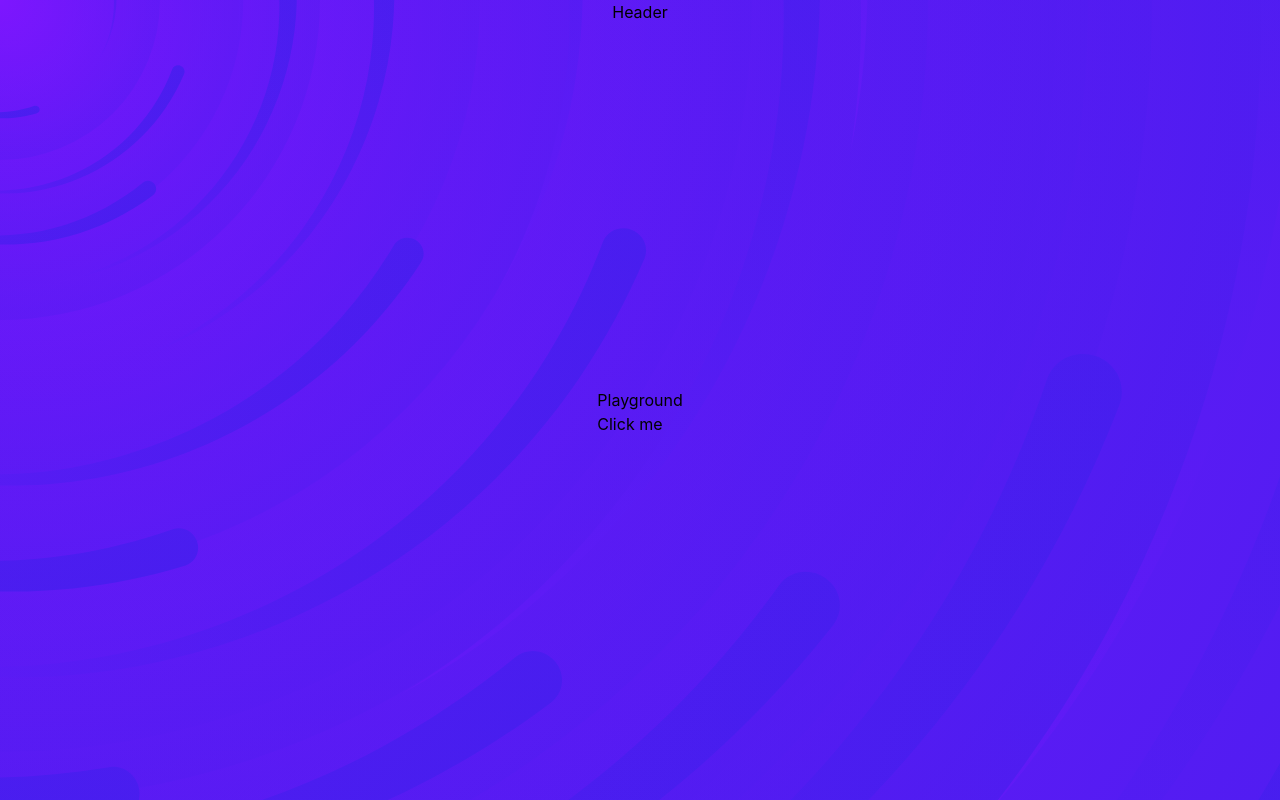
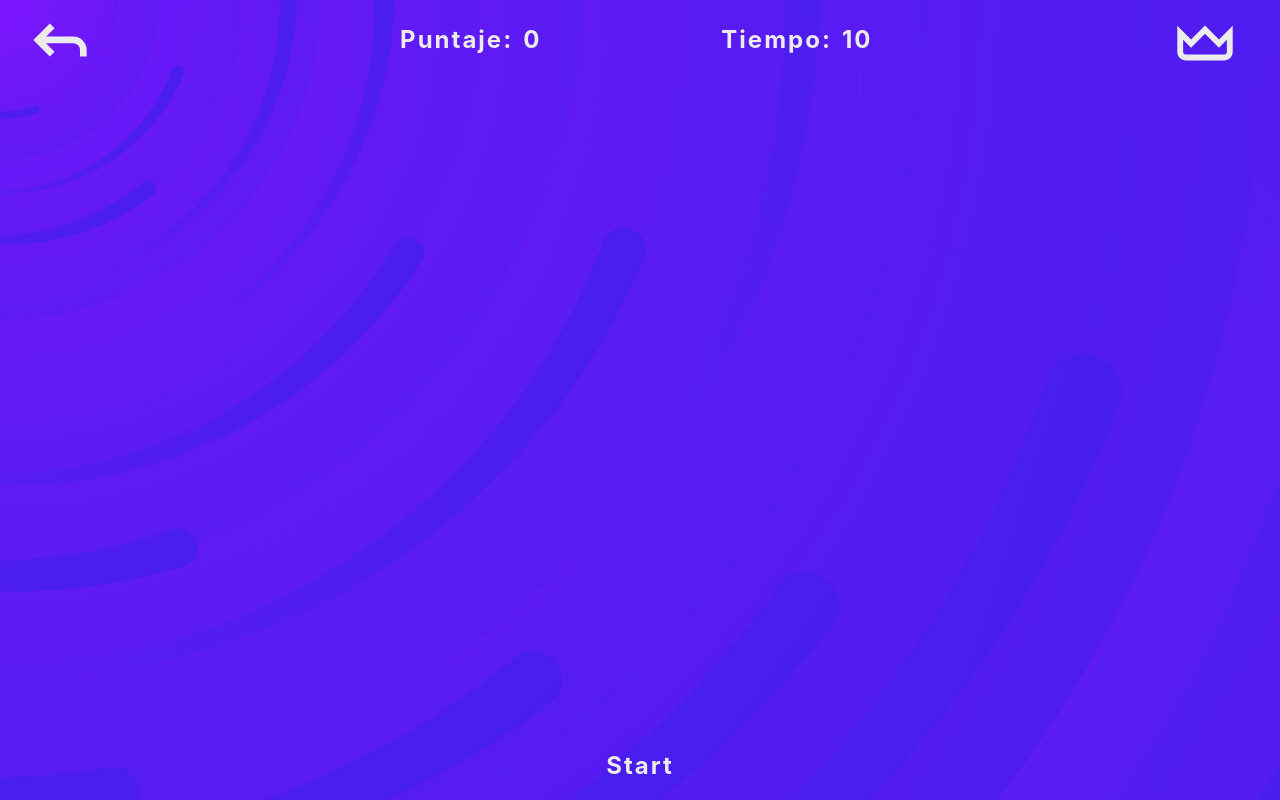
Before and after one commit to SanchezEnzo/Aiming, a React (Vite) app: page /game in a window 1280 px wide. Built offline with nearby package versions, Linux system fonts and the light colour scheme.

Commit message:
Updating game

```diff
--- /dev/null
+++ b/src/components/game/Ball.tsx
@@ -0,0 +1,22 @@
+import { STATES } from '../constants/states'
+import { BallIcon } from './Icons'
+
+export function Ball({ state, handleClick, position }) {
+  return (
+    <main className='relative w-[90%] h-4/5'>
+      {state === STATES.GAMING && (
+        <figure
+          onClick={handleClick}
+          className='absolute z-30 w-[50px] h-[50px] bg-[#ebebeb] rounded-full cursor-pointer border-[0.5px] border-solid border-black'
+          style={{
+            top: position.positionX,
+            left: position.positionY,
+            boxShadow: '0px 2px 8px 0px rgba(99, 99, 99, 0.2) '
+          }}
+        >
+          <BallIcon />
+        </figure>
+      )}
+    </main>
+  )
+}
--- a/src/components/game/Footer.tsx
+++ b/src/components/game/Footer.tsx
@@ -1,3 +1,9 @@
 export function Footer() {
-  return <footer></footer>
+  return (
+    <footer>
+      <button className='bg-transparent border-none cursor-pointer text-[1.5rem] mb-[2vh]  tracking-[2px] font-bold z-20 hover:text-white'>
+        Start
+      </button>
+    </footer>
+  )
 }
--- a/src/components/game/Header.tsx
+++ b/src/components/game/Header.tsx
@@ -1,7 +1,26 @@
+import { Link } from 'react-router-dom'
+import { CrownIcon, ReturnIcon } from '../icons'
+
 export function Header() {
   return (
-    <div>
-      <h1>Header</h1>
-    </div>
+    <header className='flex justify-around items-center w-2/4 h-[10%]  tracking-[2px] text-[1.5rem] font-bold'>
+      <div className='flex items-center'>
+        {/* <span>{language === 'English' ? 'Score' : 'Puntaje'}: </span>{' '} */}
+        <span>Puntaje: </span> <span className='block p-2.5 w-12'>{0}</span>
+      </div>
+      <div className='flex items-center'>
+        {/* <span>{language === 'English' ? 'Time' : 'Tiempo'}: </span> */}
+        <span>Tiempo: </span>
+        <span className='block p-2.5 w-12'>{10}</span>
+      </div>
+      <section className='absolute w-full'>
+        <Link className='no-underline text-[1.5rem] tracking-[2px]' to='/'>
+          <ReturnIcon />
+        </Link>
+        <Link to='/leaderboard'>
+          <CrownIcon />
+        </Link>
+      </section>
+    </header>
   )
 }
--- a/src/components/game/Playground.tsx
+++ b/src/components/game/Playground.tsx
@@ -1,8 +1,3 @@
 export function Playground() {
-  return (
-    <div>
-      <h1>Playground</h1>
-      <button onClick={() => console.log('button clicked')}>Click me</button>
-    </div>
-  )
+  return <section className='relative h-4/5 w-[90%]'></section>
 }
--- a/src/components/home/Settings.tsx
+++ b/src/components/home/Settings.tsx
@@ -32,10 +32,7 @@ export function Settings() {
       </div>
 
       <div className='animation flex flex-col db-[transparent] items-center'>
-        <label
-          htmlFor={difficultyId}
-          className='animation text-[#ebebeb]  font-bold'
-        >
+        <label htmlFor={difficultyId} className='animation font-bold'>
           {/* {language === 'English' ? 'Difficulty' : 'Dificultad'} */}
           Dificultad
         </label>
--- a/src/components/icons.tsx
+++ b/src/components/icons.tsx
@@ -35,7 +35,7 @@ export function SettingsIcon() {
 export function CrownIcon() {
   return (
     <svg
-      className='fixed text-[#ebebeb] right-[5vh] top-[2.5vh] cursor-pointer z-40 animation hover:text-white'
+      className='fixed text-[#ebebeb] right-[5vh] top-[1vh] cursor-pointer z-40 animation hover:text-white'
       width='70'
       height='70'
       viewBox='0 0 24 24'
@@ -52,12 +52,12 @@ export function CrownIcon() {
   )
 }
 
-export function Return() {
+export function ReturnIcon() {
   return (
     <svg
-      className='animation text-[#ebebeb] font-bold absolute top-[3vh] left-[3vh] icon-animation hover:text-white'
-      width='70'
-      height='70'
+      className='animation text-[#ebebeb] font-bold fixed top-0 left-[2.5vh] icon-animation hover:text-white'
+      width='80'
+      height='80'
       viewBox='0 0 24 24'
       fill='none'
       xmlns='http://www.w3.org/2000/svg'
--- a/src/pages/Game.tsx
+++ b/src/pages/Game.tsx
@@ -4,7 +4,7 @@ import { Playground } from '../components/game/Playground'
 
 export default function Game() {
   return (
-    <div className='game flex flex-col justify-between items-center w-full h-screen'>
+    <div className='game flex flex-col justify-between items-center w-full h-screen text-[#ebebeb]'>
       <Header />
       <Playground />
       <Footer />
--- a/src/pages/Leaderboard.tsx
+++ b/src/pages/Leaderboard.tsx
@@ -1,6 +1,6 @@
 export default function Leaderboard() {
   return (
-    <div>
+    <div className='text-[#ebebeb]'>
       <h1>Leaderboard</h1>
     </div>
   )
```
Also changed, not shown: src/components/game/CountDown.tsx (added).
